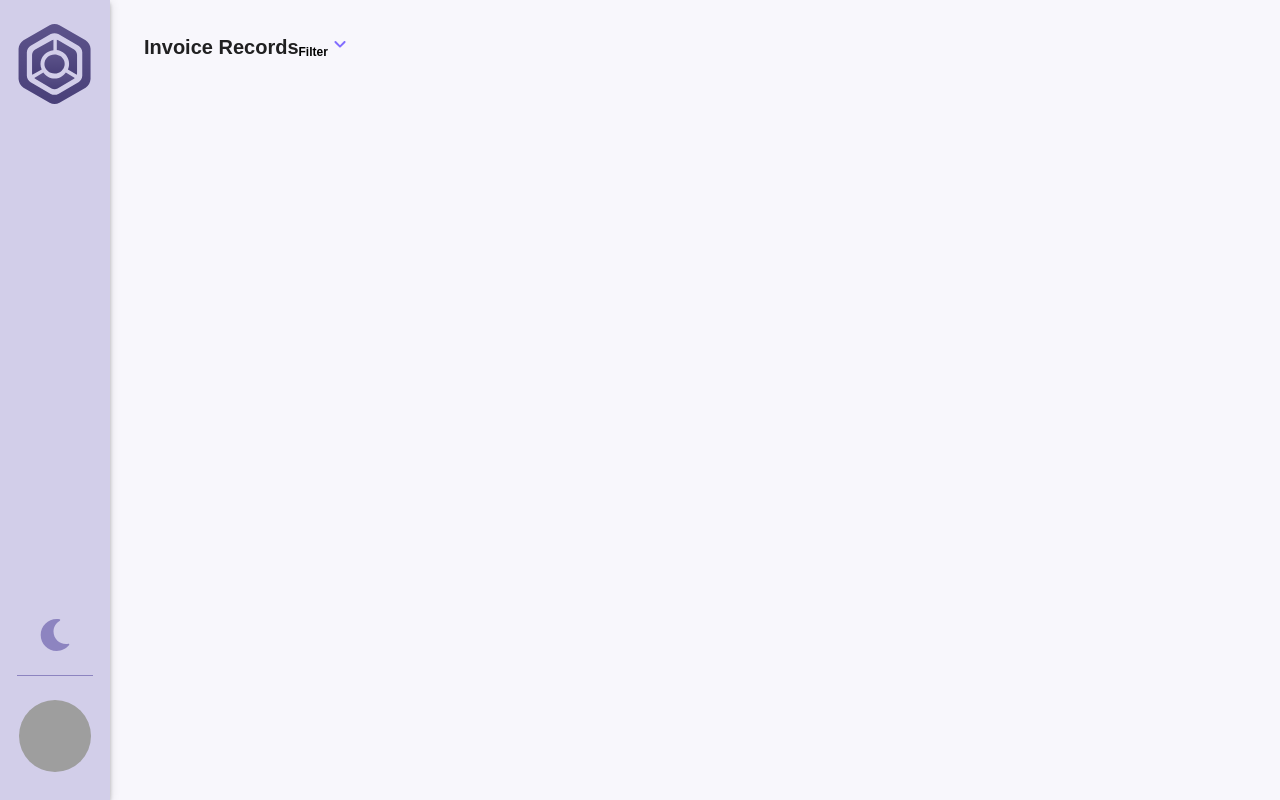
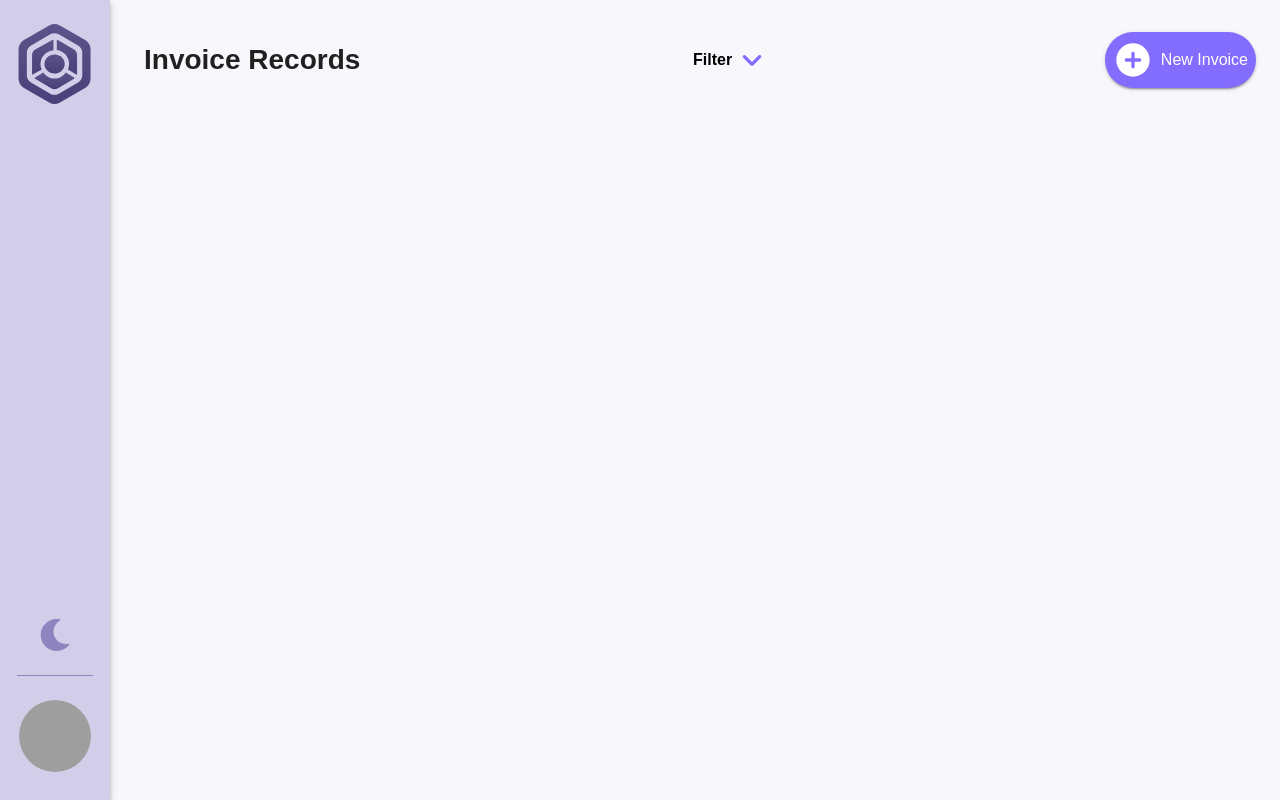
Before and after one commit to LordAldi/Invoice-UI, a React (Create React App) app: page / in a window 1280 px wide. Built offline with nearby package versions, Linux system fonts and the light colour scheme; grey boxes are pictures that could not be loaded.

Commit message:
update title

```diff
--- a/src/pages/Home.js
+++ b/src/pages/Home.js
@@ -12,30 +12,82 @@ import {
 import React from "react";
 import { Link } from "react-router-dom";
 import ExpandMoreRoundedIcon from "@material-ui/icons/ExpandMoreRounded";
+import AddCircleRoundedIcon from "@material-ui/icons/AddCircleRounded";
 
 const useStyles = makeStyles((theme) => ({
   wrapper: {
     display: "flex",
     flexDirection: "column",
-    padding: "24px",
+    padding: theme.spacing(3),
   },
   head: {
+    // display: "grid",
     display: "flex",
     flexDirection: "row",
+    flexWrap: "nowrap",
+    justifyContent: "space-between",
+    alignItems: "center",
   },
   title: {
     fontWeight: 800,
     fontSize: 20,
+    [theme.breakpoints.up("sm")]: {
+      fontSize: 28,
+    },
   },
   dropdownWrapper: {
-    justifyContent: "flex-end",
+    textDecoration: "none",
+    display: "flex",
+    flexDirection: "row",
+    flexWrap: "nowrap",
     alignItems: "center",
   },
-  dropdown: {
-    textDecoration: "none",
+  dropdownText: {
     fontWeight: 600,
     fontSize: 12,
     color: "black",
+    [theme.breakpoints.up("sm")]: {
+      fontSize: 14,
+    },
+    [theme.breakpoints.up("md")]: {
+      fontSize: 16,
+    },
+  },
+  iconArrow: {
+    color: theme.palette.primary.main,
+    [theme.breakpoints.up("sm")]: {
+      fontSize: 35,
+    },
+    [theme.breakpoints.up("md")]: {
+      fontSize: 40,
+    },
+  },
+  linkNew: {
+    textDecoration: "none",
+    gridArea: "1 / col6-start / row1-end / 6",
+  },
+  btnNew: {
+    textTransform: "unset",
+    padding: theme.spacing(1),
+  },
+  iconNew: {
+    [theme.breakpoints.up("sm")]: {
+      fontSize: 30,
+    },
+    [theme.breakpoints.up("md")]: {
+      fontSize: 40,
+    },
+  },
+  btnText: {
+    fontWeight: 500,
+    fontSize: 12,
+    paddingLeft: theme.spacing(1),
+    [theme.breakpoints.up("sm")]: {
+      fontSize: 14,
+    },
+    [theme.breakpoints.up("md")]: {
+      fontSize: 16,
+    },
   },
 }));
 
@@ -73,15 +125,15 @@ const Home = () => {
     <div className={classes.wrapper}>
       <div className={classes.head}>
         <Typography className={classes.title}>Invoice Records</Typography>
-        <div className={classes.dropdownWrapper}>
+        <div>
           <Link
             ref={anchorRef}
             aria-haspopup="true"
             onClick={handleToggle}
-            className={classes.dropdown}
+            className={classes.dropdownWrapper}
           >
-            Filter
-            <ExpandMoreRoundedIcon color="primary" />
+            <Typography className={classes.dropdownText}>Filter</Typography>
+            <ExpandMoreRoundedIcon className={classes.iconArrow} />
           </Link>
           <Popper
             open={open}
@@ -115,6 +167,16 @@ const Home = () => {
             )}
           </Popper>
         </div>
+        <Link to="/" className={classes.linkNew}>
+          <Button
+            variant="contained"
+            color="primary"
+            className={classes.btnNew}
+          >
+            <AddCircleRoundedIcon className={classes.iconNew} />
+            <Typography className={classes.btnText}>New Invoice</Typography>
+          </Button>
+        </Link>
       </div>
     </div>
     /*    <Box>
```
